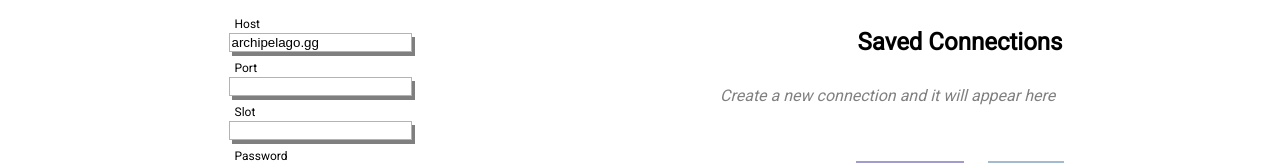
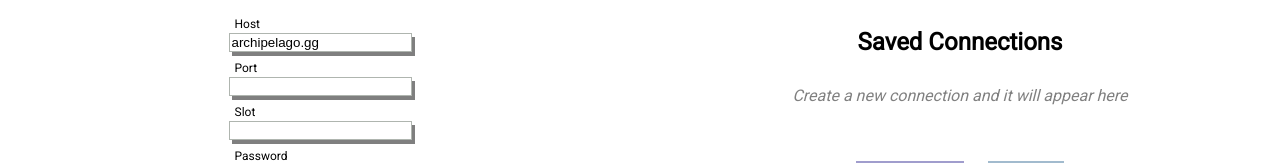
Before and after one commit to TreZc0/ap-tracker, a React (Create React App) app: page / in a window 1280 px wide. Shown: the part 314-477 px from the top of the page. Built offline with nearby package versions, Linux system fonts and the light colour scheme; the HTML template or start-up script is replaced by a standard one; what archipelago.js would draw is missing.

Commit message:
Fixed more styling issues

```diff
--- a/src/components/SplitScreen.js
+++ b/src/components/SplitScreen.js
@@ -12,7 +12,7 @@ const SplitContainer = styled.div`
     @media only screen and (orientation: landscape) {
         & {
             grid:
-                "s1 s2" auto
+                "s1 s2" 100%
                 / 1fr 1fr;
         }
     }
--- a/src/components/connectionComponents/SavedConnections.js
+++ b/src/components/connectionComponents/SavedConnections.js
@@ -117,7 +117,13 @@ const SavedConnections = ({ ...props }) => {
                         ))}
                     </>
                 ) : (
-                    <div style={{ padding: "1em", color: "gray" }}>
+                    <div
+                        style={{
+                            padding: "1em",
+                            color: "gray",
+                            textAlign: "center",
+                        }}
+                    >
                         <i>Create a new connection and it will appear here</i>
                     </div>
                 )}
```
